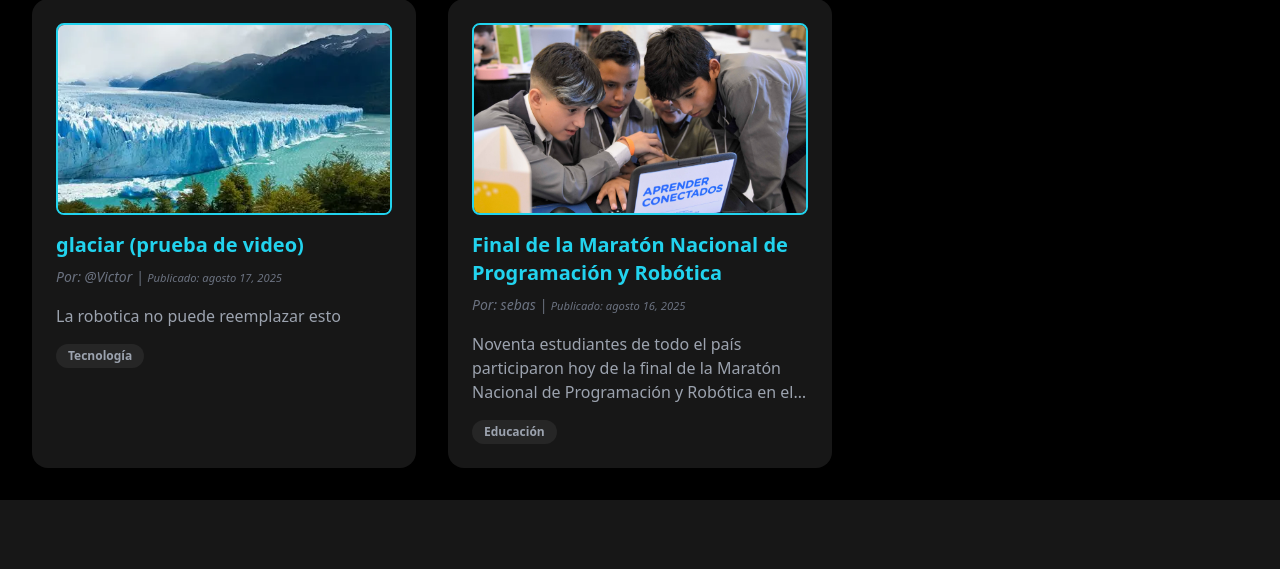
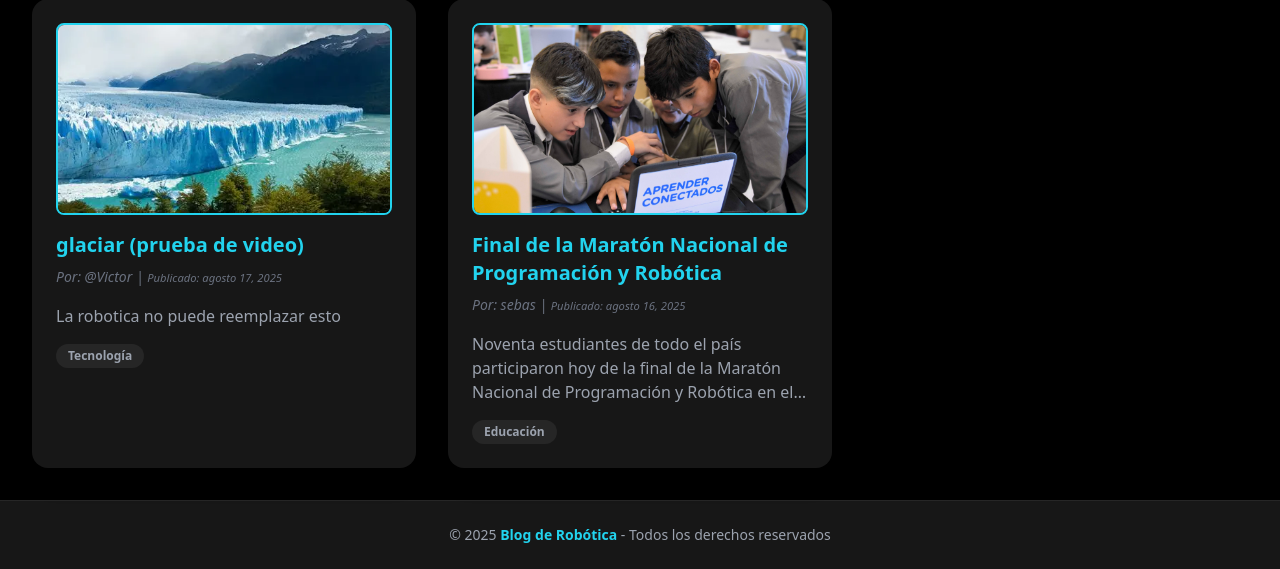
Before and after one commit to marcelocasco/BLOG-Robotica-, a Django app: page / in a window 1280 px wide. Shown: the part 1549-2118 px from the top of the page. Before the commit the page ends 2049 px from the top, so only its background shows below. Run offline with Django 5.2, Linux system fonts and the light colour scheme; a user stored in the database is signed in; data comes from the database, SQL or seed files in the repository; both versions use the stored data as it was after the commit; some libraries are stand-ins or nearby versions.

Commit message:
creación de footer en seccion de todas las noticias

```diff
--- a/templates/noticias/sobre_nosotros.html
+++ b/templates/noticias/sobre_nosotros.html
@@ -49,9 +49,9 @@
         </section>
     </main>
 
-    <footer class="bg-neutral-900 w-full py-6 flex items-center justify-center border-t border-neutral-800 fixed bottom-0 left-0 z-50">
-        <span class="text-gray-400 text-sm">© 2025 <span class="text-cyan-400 font-semibold">Blog de Robótica</span> - Todos los derechos reservados</span>
-    </footer>
+        <footer class="bg-neutral-900 w-full py-6 flex items-center justify-center border-t border-neutral-800 fixed bottom-0 left-0 z-50">
+            <span class="text-gray-400 text-sm">© 2025 <span class="text-cyan-400 font-semibold">Blog de Robótica</span> - Todos los derechos reservados</span>
+        </footer>
     </div>
 </body>
 </html>
--- a/templates/noticias/todas_noticias.html
+++ b/templates/noticias/todas_noticias.html
@@ -128,8 +128,15 @@
                 <p class="text-gray-500">¡Sé el primero en publicar una noticia!</p>
             </div>
             {% endfor %}
+
         </div>
+
     </main>
+    <footer class="bg-neutral-900 w-full py-6 flex items-center justify-center border-t border-neutral-800">
+        <span class="text-gray-400 text-sm">© 2025 <span class="text-cyan-400 font-semibold">Blog de Robótica</span> - Todos los derechos reservados</span>
+    </footer>
+    </main>
+
 </body>
 
 </html>
```
Also changed, not shown: db.sqlite3.
